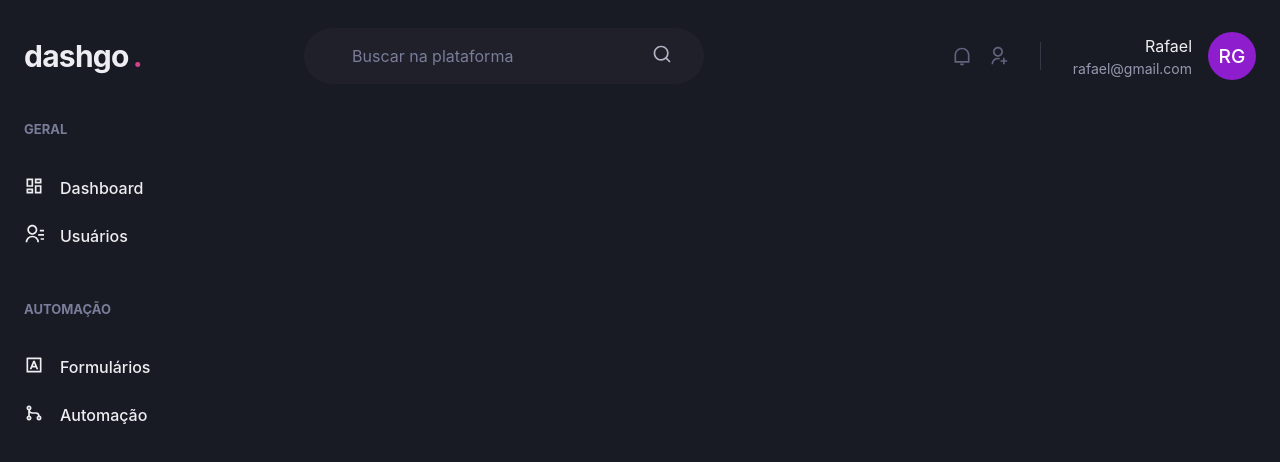
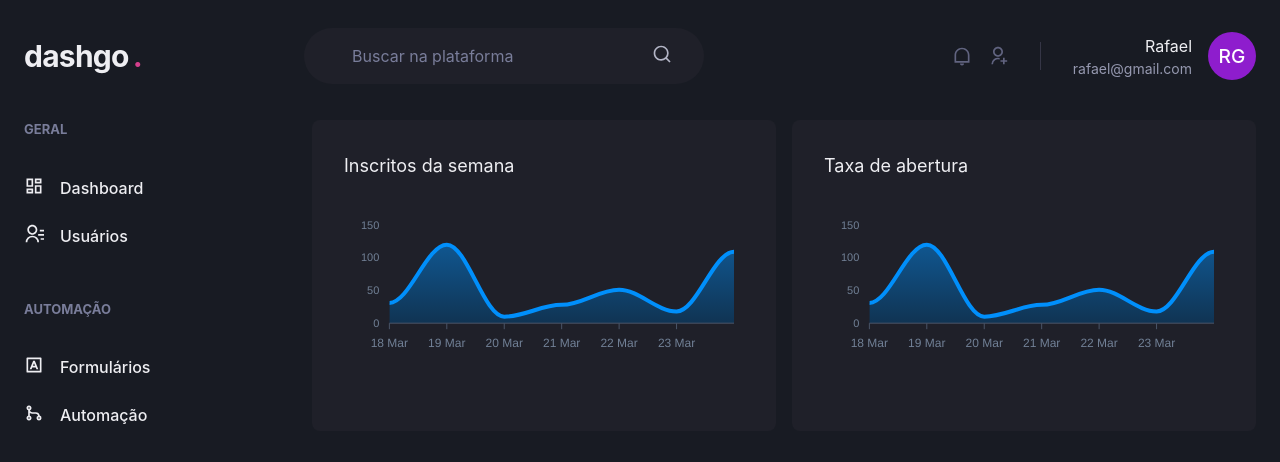
Before and after one commit to RafaelGoulartB/dashgo, a Next.js app: page /dashboard in a window 1280 px wide. Shown: the top 462 px of the page. Built offline with nearby package versions, Linux system fonts and the light colour scheme.

Commit message:
📦 feat: creating dashboard page

```diff
--- a/src/pages/dashboard.tsx
+++ b/src/pages/dashboard.tsx
@@ -1,7 +1,65 @@
-import { Flex } from '@chakra-ui/react';
+import { Text, Box, Flex, SimpleGrid, theme } from '@chakra-ui/react';
 import React from 'react';
 import Header from '../components/Headeer/Header';
 import Sidebar from '../components/Sidebar/Sidebar';
+import dynamic from 'next/dynamic'
+
+const Chart = dynamic(() => import('react-apexcharts'), {
+    ssr: false,
+})
+
+const options = {
+  chart: {
+    toolbar: {
+      show: false,
+    },
+    zoom: {
+      enabled: false,
+    },
+    foreColor: theme.colors.gray[500]
+  },
+  grid: {
+    show: false,
+  },
+  dataLabels: {
+    enabled: false
+  },
+  tooltip: {
+    enabled: false
+  },
+  xaxis: {
+    type: 'datetime',
+    axisBorder: {
+      color: theme.colors.gray[600],
+    },
+    axisTicks: {
+      color: theme.colors.gray[600],
+    },
+    categories: [
+      '2021-03-18T00:00:00.000Z',
+      '2021-03-19T00:00:00.000Z',
+      '2021-03-20T00:00:00.000Z',
+      '2021-03-21T00:00:00.000Z',
+      '2021-03-22T00:00:00.000Z',
+      '2021-03-23T00:00:00.000Z',
+      '2021-03-24T00:00:00.000Z',
+    ]
+  },
+  fill: {
+    opacity: 0.3,
+    type: 'gradient',
+    gradient: {
+      shade: 'dark',
+      opacityFrom: 0.7,
+      opacityTo: 0.7,
+    }
+  }
+}
+const series = [
+  {
+    name: 'series1', data: [31, 120, 10, 28, 51, 18, 109]
+  }
+]
 
 
 const Dashboard: React.FC = () => {
@@ -11,6 +69,38 @@ const Dashboard: React.FC = () => {
 
       <Flex w="100%" my="6" maxW={1480} mx="auto" px="6">
         <Sidebar />
+
+        <SimpleGrid flex="1" gap="4" minChildWidth="320px" align="flex-start">
+          <Box
+            p="8"
+            bg="gray.800"
+            borderRadius={8}
+            pb="4"
+          >
+            <Text fontSize="lg" mb="4">Inscritos da semana</Text>
+            <Chart
+            type="area"
+            height={160}
+            options={(options as any)}
+            series={series}
+            />
+          </Box>
+
+          <Box
+            p="8"
+            bg="gray.800"
+            borderRadius={8}
+            pb="4"
+          >
+            <Text fontSize="lg" mb="4">Taxa de abertura</Text>
+            <Chart
+              type="area"
+              height={160}
+              options={(options as any)}
+              series={series}
+            />
+          </Box>
+        </SimpleGrid>
       </Flex>
     </Flex>
   );
```
